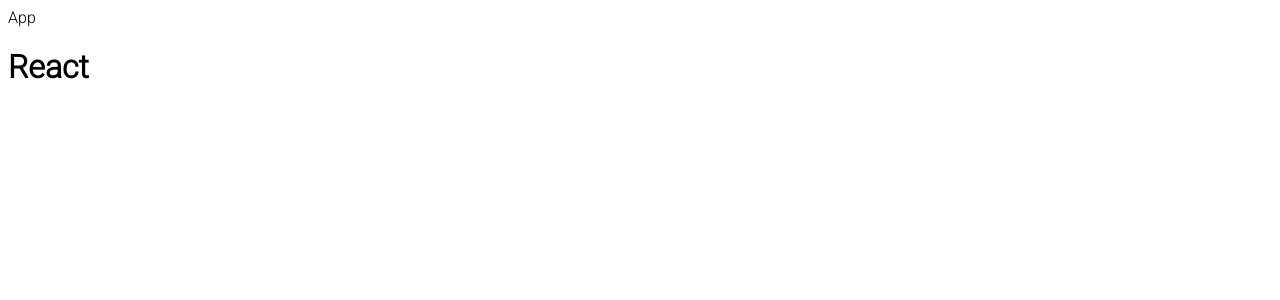
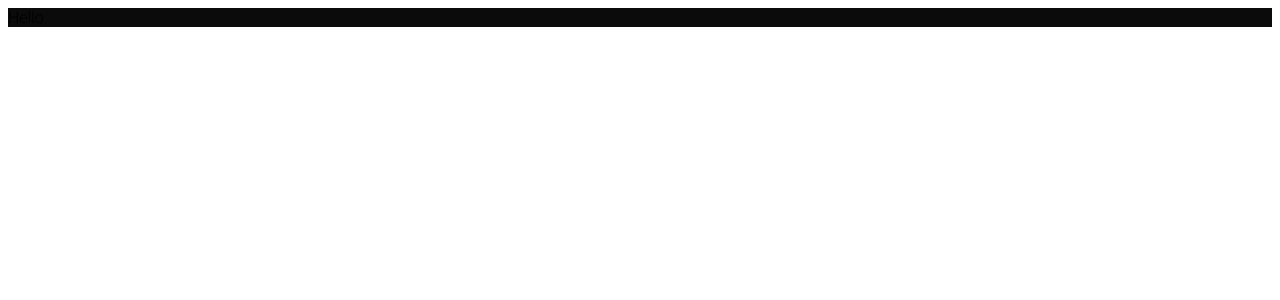
Before and after one commit to WahomeVincent/MovieDB, a React (Create React App) app: page / in a window 1280 px wide. Shown: the top 300 px of the page. Built offline with nearby package versions, Linux system fonts and the light colour scheme.

Commit message:
Install material UI

```diff
--- a/package.json
+++ b/package.json
@@ -3,6 +3,10 @@
   "version": "0.1.0",
   "private": true,
   "dependencies": {
+    "@emotion/react": "^11.11.1",
+    "@emotion/styled": "^11.11.0",
+    "@mui/icons-material": "^5.14.11",
+    "@mui/material": "^5.14.11",
     "@testing-library/jest-dom": "^5.17.0",
     "@testing-library/react": "^13.4.0",
     "@testing-library/user-event": "^13.5.0",
--- a/src/App.js
+++ b/src/App.jsx
@@ -1,10 +1,10 @@
-import './App.css'
+import './App.scss'
+import Home from './home/Home';
 
 function App() {
   return (
     <div >
-      App
-      <h1>React</h1>
+      <Home />
     </div>
   );
 }
--- a/src/App.css
+++ b/src/App.scss
@@ -1,3 +1,7 @@
 * {
     font-family: 'Roboto', sans-serif;
 }
+
+:root {
+    --main-color: #0b0b0b
+}
--- /dev/null
+++ b/src/home/Home.jsx
@@ -0,0 +1,10 @@
+import React from 'react'
+import './Home.scss'
+
+export default function Home() {
+  return (
+    <div className='home'>
+        Hello
+    </div>
+  )
+}
--- /dev/null
+++ b/src/home/Home.scss
@@ -0,0 +1,3 @@
+.home {
+    background-color: var(--main-color);
+}
```
Also changed, not shown: 1 other file (tests, documents, lock files or other folders).
